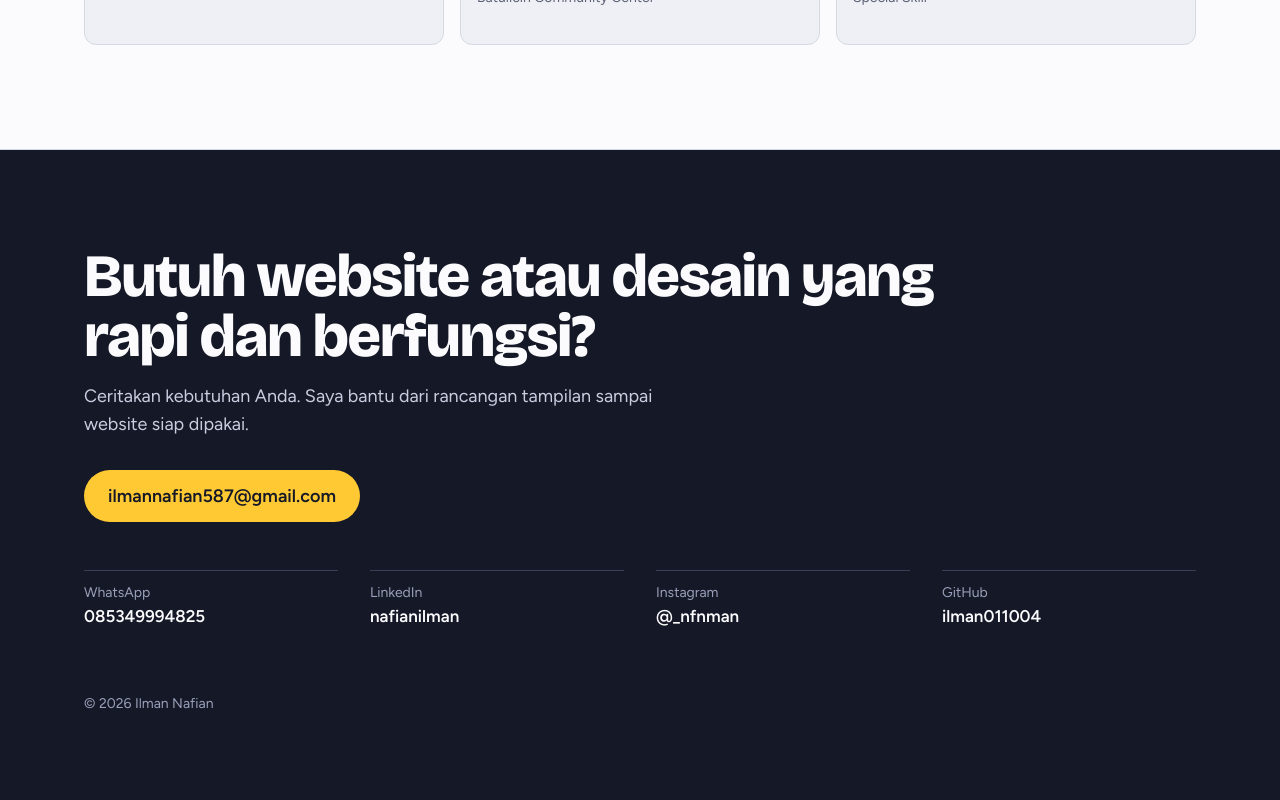
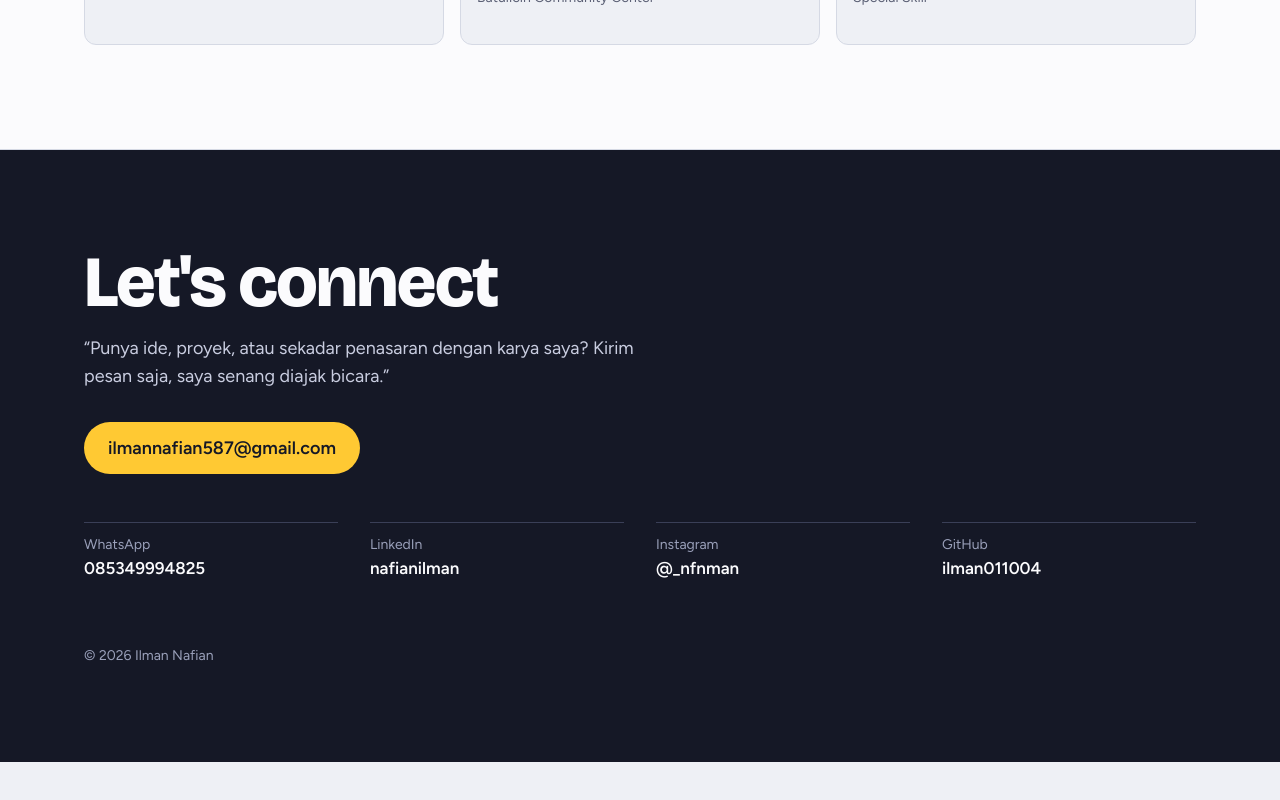
Before and after one commit to ilman011004/Portfolio, a React (Vite) app: page / in a window 1280 px wide. Shown: the part 5832-6632 px from the top of the page. After the commit the page ends 6594 px from the top, so only its background shows below. Built offline with nearby package versions, Linux system fonts and the light colour scheme.

Commit message:
perbaikan kontak lagi

```diff
--- a/src/components/Contact.jsx
+++ b/src/components/Contact.jsx
@@ -11,11 +11,11 @@ export default function Contact() {
   return (
     <section id="kontak" className="bg-ink py-16 text-sheet md:py-24">
       <div className="mx-auto max-w-6xl px-5">
-        <h2 className="max-w-4xl font-display text-4xl font-extrabold tracking-tight md:text-6xl">
-          Butuh website atau desain yang rapi dan berfungsi?
+        <h2 className="font-display text-5xl font-extrabold tracking-tight md:text-7xl">
+          Let's connect
         </h2>
         <p className="mt-4 max-w-xl text-lg text-[#c9cde0]">
-          Ceritakan kebutuhan Anda. Saya bantu dari rancangan tampilan sampai website siap dipakai.
+          “Punya ide, proyek, atau sekadar penasaran dengan karya saya? Kirim pesan saja, saya senang diajak bicara.”
         </p>
 
         <a
```
